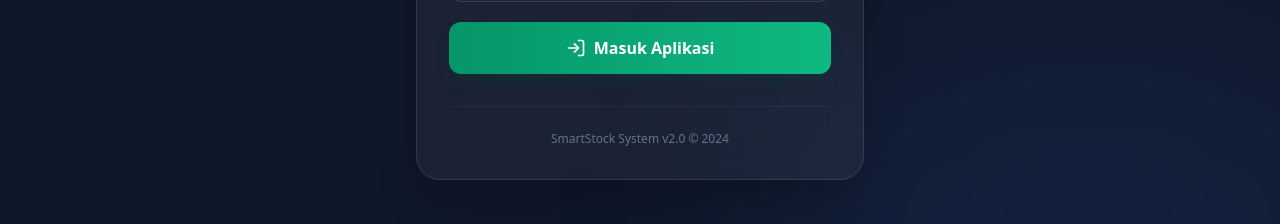
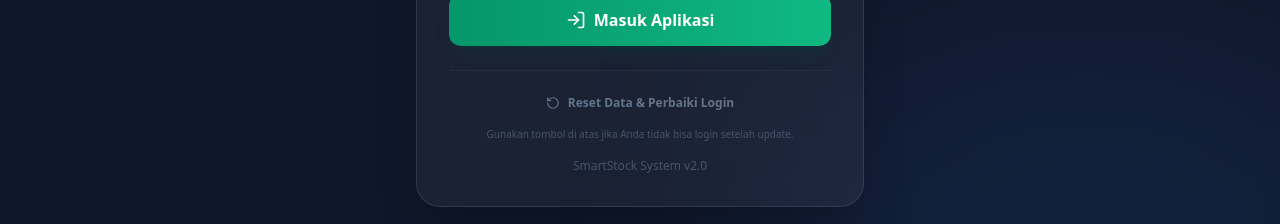
Before and after one commit to teneobot-lab/Power, a React (Vite) app: page / in a window 1280 px wide. Shown: the part 510-734 px from the top of the page. Built offline with nearby package versions, Linux system fonts and the light colour scheme; no server answers.

Commit message:
feat(login): Add factory reset functionality
Implements a factory reset option on the login page. This allows users to clear local storage cache in case of login issues due to system changes, ensuring they can regain access without affecting database data.

```diff
--- a/components/LoginPage.tsx
+++ b/components/LoginPage.tsx
@@ -1,7 +1,7 @@
 
 import React, { useState } from 'react';
 import { User } from '../types';
-import { Eye, EyeOff, LogIn, AlertCircle, ShieldCheck } from 'lucide-react';
+import { Eye, EyeOff, LogIn, AlertCircle, ShieldCheck, RotateCcw, Wrench } from 'lucide-react';
 import { verifyPassword } from '../utils/security';
 
 interface LoginPageProps {
@@ -36,7 +36,6 @@ const LoginPage: React.FC<LoginPageProps> = ({ users, onLogin, isLoadingData })
 
             // Verifikasi Hash Password
             // Note: Jika password di database masih plain text (legacy), validasi ini mungkin gagal.
-            // Namun untuk sistem baru kita asumsikan sudah hash.
             const isValid = await verifyPassword(password, foundUser.password || '');
 
             if (isValid) {
@@ -52,6 +51,13 @@ const LoginPage: React.FC<LoginPageProps> = ({ users, onLogin, isLoadingData })
         setError(err.message);
     } finally {
         setIsAnimating(false);
+    }
+  };
+
+  const handleFactoryReset = () => {
+    if (confirm("PERHATIAN: Ini akan menghapus semua data CACHE di browser (Local Storage) dan mereset ke pengaturan awal.\n\nLakukan ini jika Anda tidak bisa login karena perubahan sistem password.\n\nData di Database VPS (MySQL) AMAN dan tidak akan terhapus.\n\nLanjutkan?")) {
+        localStorage.clear();
+        window.location.reload();
     }
   };
 
@@ -129,9 +135,23 @@ const LoginPage: React.FC<LoginPageProps> = ({ users, onLogin, isLoadingData })
             </button>
         </form>
 
-        <div className="mt-8 pt-6 border-t border-white/5 text-center">
-            <p className="text-slate-500 text-xs">
-                SmartStock System v2.0 &copy; 2024
+        <div className="mt-6 pt-4 border-t border-white/5">
+             <button
+                type="button"
+                onClick={handleFactoryReset}
+                className="w-full py-2 flex items-center justify-center gap-2 text-xs font-bold text-slate-500 hover:text-rose-400 transition-colors"
+             >
+                <RotateCcw className="w-3.5 h-3.5" />
+                Reset Data & Perbaiki Login
+             </button>
+             <p className="text-center text-[10px] text-slate-600 mt-2">
+                Gunakan tombol di atas jika Anda tidak bisa login setelah update.
+             </p>
+        </div>
+
+        <div className="mt-4 text-center">
+            <p className="text-slate-600 text-xs">
+                SmartStock System v2.0
             </p>
         </div>
       </div>
```
